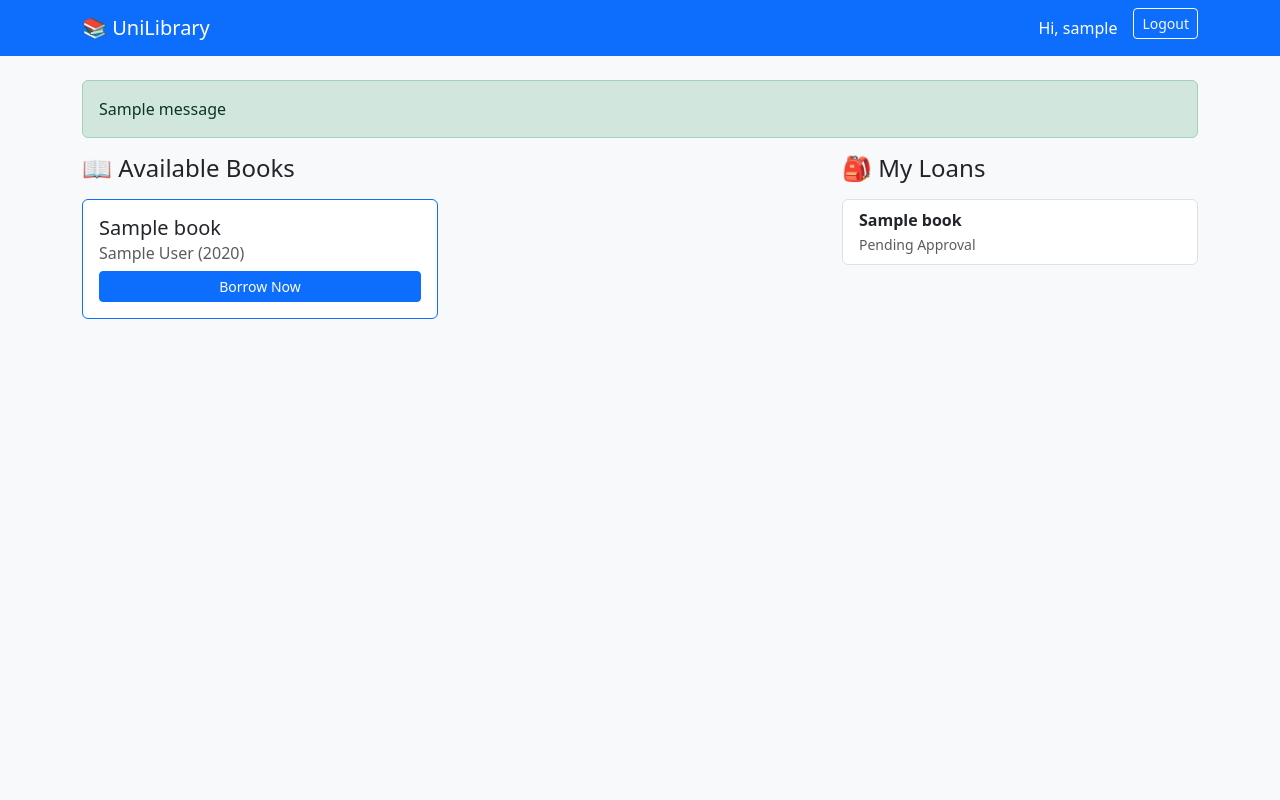
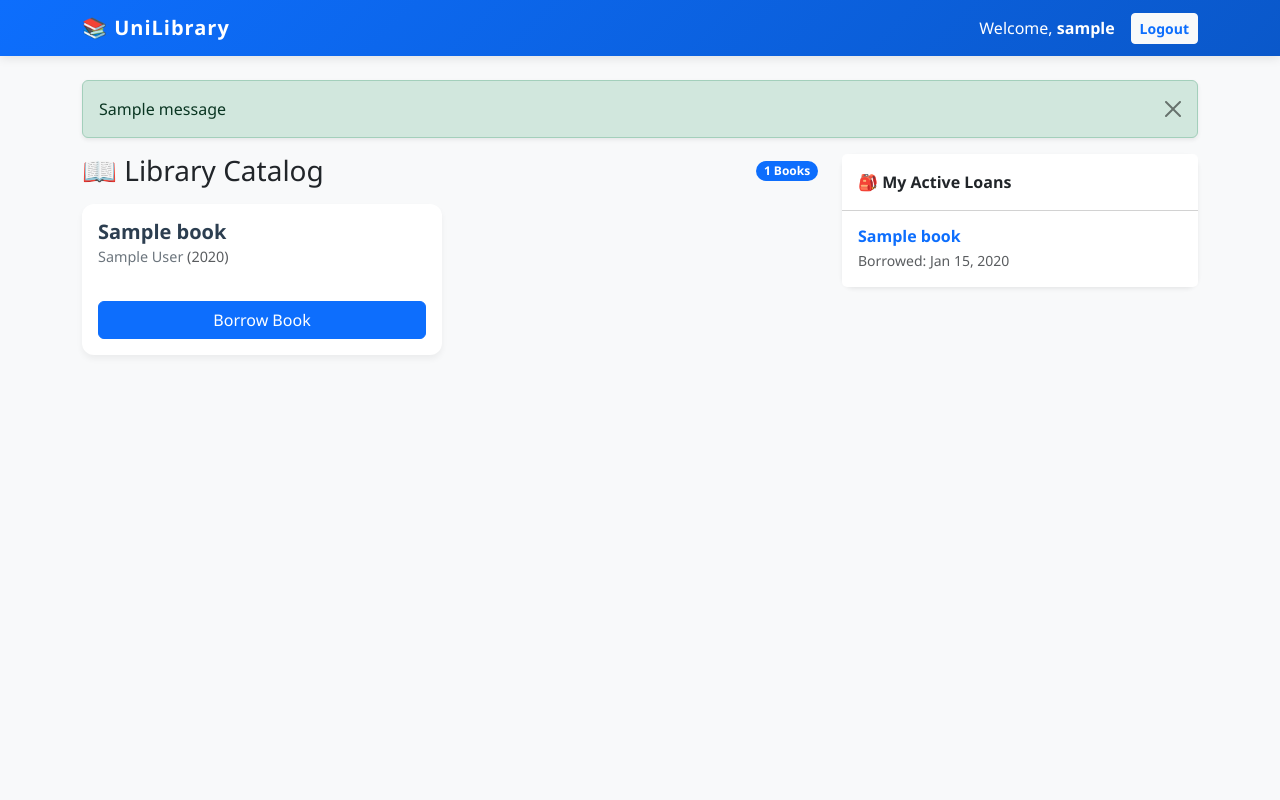
Before and after one commit to KODE1047/se, a Django app: page /dashboard/ in a window 1280 px wide. Run offline with Django 5.2, Linux system fonts and the light colour scheme; a user stored in the database is signed in; tables that the repository leaves empty hold one stand-in row (values such as "Sample post"); one stand-in notice (Sample message) is shown.

Commit message:
add guest

```diff
--- a/core/templates/base.html
+++ b/core/templates/base.html
@@ -1,36 +1,65 @@
 {% load pwa %}
+{% load static %}
 <!DOCTYPE html>
 <html lang="en">
 <head>
     <meta charset="UTF-8">
     <meta name="viewport" content="width=device-width, initial-scale=1.0">
-    <title>UniLibrary</title>
-    <!-- Bootstrap CSS -->
+    <title>UniLibrary PWA</title>
+
+    <!-- Bootstrap 5 -->
     <link href="https://cdn.jsdelivr.net/npm/bootstrap@5.3.0/dist/css/bootstrap.min.css" rel="stylesheet">
-    <!-- PWA Manifest -->
+
+    <!-- Custom CSS -->
+    <link href="{% static 'css/style.css' %}" rel="stylesheet">
+
+    <!-- PWA Meta Data -->
     {% progressive_web_app_meta %}
 </head>
-<body class="bg-light">
+<body>
 
-    <nav class="navbar navbar-expand-lg navbar-dark bg-primary mb-4">
+    <!-- Navigation -->
+    <nav class="navbar navbar-expand-lg navbar-dark mb-4">
         <div class="container">
-            <a class="navbar-brand" href="{% url 'dashboard' %}">📚 UniLibrary</a>
-            {% if user.is_authenticated %}
-                <div class="d-flex">
-                    <span class="navbar-text text-white me-3">Hi, {{ user.username }}</span>
-                    <form action="{% url 'logout' %}" method="post">
-                        {% csrf_token %}
-                        <button type="submit" class="btn btn-outline-light btn-sm">Logout</button>
-                    </form>
-                </div>
-            {% endif %}
+            <a class="navbar-brand" href="{% url 'home' %}">📚 UniLibrary</a>
+            <button class="navbar-toggler" type="button" data-bs-toggle="collapse" data-bs-target="#navbarNav">
+                <span class="navbar-toggler-icon"></span>
+            </button>
+
+            <div class="collapse navbar-collapse" id="navbarNav">
+                <ul class="navbar-nav ms-auto align-items-center">
+                    {% if user.is_authenticated %}
+                        <li class="nav-item me-3">
+                            <span class="text-white">Welcome, <strong>{{ user.username }}</strong></span>
+                        </li>
+                        <li class="nav-item">
+                            <form action="{% url 'logout' %}" method="post" class="d-inline">
+                                {% csrf_token %}
+                                <button type="submit" class="btn btn-sm btn-light text-primary fw-bold">Logout</button>
+                            </form>
+                        </li>
+                    {% else %}
+                        <li class="nav-item">
+                            <a class="nav-link text-white" href="{% url 'guest_library' %}">Guest View</a>
+                        </li>
+                        <li class="nav-item">
+                            <a class="btn btn-sm btn-outline-light ms-2" href="{% url 'home' %}">Login</a>
+                        </li>
+                    {% endif %}
+                </ul>
+            </div>
         </div>
     </nav>
 
-    <div class="container">
+    <!-- Main Content -->
+    <div class="container mb-5">
+        <!-- Alerts/Messages -->
         {% if messages %}
             {% for message in messages %}
-                <div class="alert alert-{{ message.tags }}">{{ message }}</div>
+                <div class="alert alert-{{ message.tags }} alert-dismissible fade show shadow-sm" role="alert">
+                    {{ message }}
+                    <button type="button" class="btn-close" data-bs-dismiss="alert" aria-label="Close"></button>
+                </div>
             {% endfor %}
         {% endif %}
 
--- a/core/templates/core/dashboard.html
+++ b/core/templates/core/dashboard.html
@@ -1,46 +1,74 @@
 {% extends 'base.html' %}
 
 {% block content %}
-<div class="row">
-    <!-- Section 1: Available Books -->
-    <div class="col-md-8">
-        <h4 class="mb-3">📖 Available Books</h4>
-        <div class="row">
+<div class="row g-4">
+    <!-- Left Column: Catalog -->
+    <div class="col-lg-8">
+        <div class="d-flex justify-content-between align-items-center mb-3">
+            <h3 class="mb-0">📖 Library Catalog</h3>
+            <span class="badge bg-primary rounded-pill">{{ books.count }} Books</span>
+        </div>
+
+        <div class="row row-cols-1 row-cols-md-2 g-3">
             {% for book in books %}
-            <div class="col-md-6 mb-3">
-                <div class="card h-100 border-primary">
-                    <div class="card-body">
+            <div class="col">
+                <div class="card h-100 book-card">
+                    <div class="card-body d-flex flex-column">
                         <h5 class="card-title">{{ book.title }}</h5>
-                        <h6 class="card-subtitle mb-2 text-muted">{{ book.author }} ({{ book.publication_year }})</h6>
-                        <a href="{% url 'request_loan' book.book_id %}" class="btn btn-primary btn-sm w-100">Borrow Now</a>
+                        <h6 class="card-subtitle mb-3">{{ book.author }} <span class="text-muted">({{ book.publication_year }})</span></h6>
+
+                        <div class="mt-auto">
+                            <a href="{% url 'request_loan' book.book_id %}" class="btn btn-primary w-100">
+                                Borrow Book
+                            </a>
+                        </div>
                     </div>
                 </div>
             </div>
             {% empty %}
-            <p class="text-muted">No books currently available.</p>
+            <div class="col-12">
+                <div class="alert alert-info">No books available to borrow right now.</div>
+            </div>
             {% endfor %}
         </div>
     </div>
 
-    <!-- Section 2: My Active Loans -->
-    <div class="col-md-4">
-        <h4 class="mb-3">🎒 My Loans</h4>
-        <div class="list-group">
+    <!-- Right Column: My Loans -->
+    <div class="col-lg-4">
+        <div class="card bg-white shadow-sm">
+            <div class="card-header bg-white fw-bold py-3">
+                🎒 My Active Loans
+            </div>
+            <ul class="list-group list-group-flush">
                 {% for loan in my_loans %}
-            <div class="list-group-item d-flex justify-content-between align-items-center">
+                <li class="list-group-item p-3">
+                    <div class="d-flex justify-content-between align-items-start">
                         <div>
-                    <strong>{{ loan.book.title }}</strong><br>
-                    <small class="text-muted">{{ loan.get_status_display }}</small>
-                </div>
+                            <h6 class="mb-1 fw-bold text-primary">{{ loan.book.title }}</h6>
+                            <small class="text-muted d-block">Borrowed: {{ loan.request_date|date:"M d, Y" }}</small>
+
+                            <!-- Status Badge Logic -->
                             {% if loan.status == 'APPROVED' %}
-                    <a href="{% url 'return_book' loan.request_id %}" class="btn btn-warning btn-sm">Return</a>
+                                <span class="badge bg-warning text-dark mt-2">Due for Return</span>
                             {% elif loan.status == 'RETURNED' %}
-                    <span class="badge bg-secondary">Done</span>
+                                <span class="badge bg-success mt-2">Returned</span>
                             {% endif %}
                         </div>
+
+                        {% if loan.status == 'APPROVED' %}
+                            <a href="{% url 'return_book' loan.request_id %}" class="btn btn-outline-danger btn-sm">
+                                Return
+                            </a>
+                        {% endif %}
+                    </div>
+                </li>
                 {% empty %}
-            <div class="list-group-item">You haven't borrowed anything yet.</div>
+                <li class="list-group-item p-4 text-center text-muted">
+                    You have no active loans.<br>
+                    <small>Select a book from the left to start reading!</small>
+                </li>
                 {% endfor %}
+            </ul>
         </div>
     </div>
 </div>
--- a/core/urls.py
+++ b/core/urls.py
@@ -10,4 +10,6 @@ urlpatterns = [
     path('dashboard/', views.dashboard, name='dashboard'),
     path('loan/<uuid:book_id>/', views.request_loan, name='request_loan'),
     path('return/<uuid:loan_id>/', views.return_book, name='return_book'),
+    path('guest/', views.guest_library, name='guest_library'), # <--- ADD THIS
+
 ]
--- a/core/views.py
+++ b/core/views.py
@@ -69,3 +69,11 @@ def return_book(request, loan_id):
         messages.success(request, "Book returned successfully.")
 
     return redirect('dashboard')
+
+# /core/views.py (Add to bottom)
+
+def guest_library(request):
+    """Read-only view for non-logged-in users."""
+    # Show ALL books (even unavailable ones) so guests see the full catalog
+    books = Book.objects.all().order_by('title')
+    return render(request, 'core/guest_list.html', {'books': books})
--- /dev/null
+++ b/static/css/style.css
@@ -0,0 +1,73 @@
+/* Global Styles */
+body {
+    font-family: 'Segoe UI', Tahoma, Geneva, Verdana, sans-serif;
+    background-color: #f8f9fa;
+    min-height: 100vh;
+}
+
+/* Navbar */
+.navbar {
+    box-shadow: 0 2px 10px rgba(0,0,0,0.1);
+    background: linear-gradient(135deg, #0d6efd, #0a58ca) !important;
+}
+
+.navbar-brand {
+    font-weight: 700;
+    letter-spacing: 1px;
+}
+
+/* Cards */
+.card {
+    border: none;
+    border-radius: 12px;
+    box-shadow: 0 4px 6px rgba(0,0,0,0.05);
+    transition: transform 0.2s ease, box-shadow 0.2s ease;
+    margin-bottom: 20px;
+}
+
+.card:hover {
+    transform: translateY(-2px);
+    box-shadow: 0 10px 15px rgba(0,0,0,0.1);
+}
+
+/* Dashboard - Book Cards */
+.book-card .card-title {
+    color: #2c3e50;
+    font-weight: 600;
+}
+
+.book-card .card-subtitle {
+    font-size: 0.9rem;
+    color: #6c757d;
+}
+
+/* Status Badges */
+.badge-avail {
+    background-color: #d1e7dd;
+    color: #0f5132;
+    padding: 5px 10px;
+    border-radius: 20px;
+    font-size: 0.8rem;
+}
+
+.badge-out {
+    background-color: #f8d7da;
+    color: #842029;
+    padding: 5px 10px;
+    border-radius: 20px;
+    font-size: 0.8rem;
+}
+
+/* Auth Pages */
+.auth-container {
+    margin-top: 80px;
+    max-width: 450px;
+}
+
+.auth-header {
+    background-color: #fff;
+    border-bottom: 1px solid #eee;
+    padding: 20px;
+    border-radius: 12px 12px 0 0;
+    text-align: center;
+}
--- a/static/js/serviceworker.js
+++ b/static/js/serviceworker.js
@@ -1,4 +1,4 @@
-var staticCacheName = 'uni-library-v1';
+var staticCacheName = 'uni-library-v2';
 
 self.addEventListener('install', function(e) {
     e.waitUntil(
@@ -6,7 +6,9 @@ self.addEventListener('install', function(e) {
             return cache.addAll([
                 '/',
                 '/dashboard/',
-                '/static/css/style.css', // (Optional if you add custom css)
+                '/guest/',
+                '/static/css/style.css',
+                '/static/images/icon-160.png',
                 'https://cdn.jsdelivr.net/npm/bootstrap@5.3.0/dist/css/bootstrap.min.css',
                 'https://cdn.jsdelivr.net/npm/bootstrap@5.3.0/dist/js/bootstrap.bundle.min.js'
             ]);
```
Also changed, not shown: core/management/commands/seed_library.py (added, +42 -0 lines), core/templates/core/guest_list.html (added, +39 -0 lines), core/templates/core/login.html (+16 -13 lines), core/templates/core/signup.html (+31 -6 lines), core/management/commands/__init__.py (added). Lines whose indentation alone changed are shown as unchanged.
